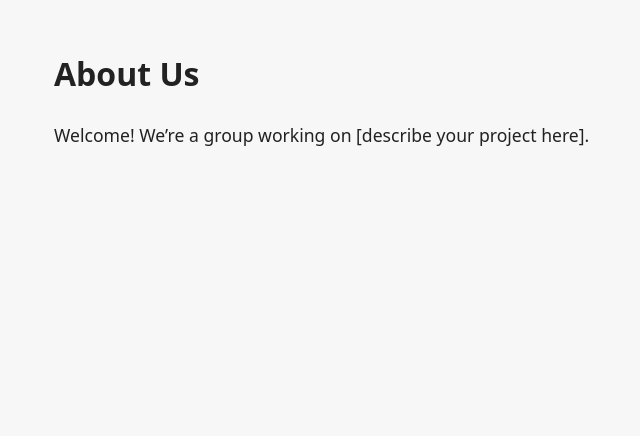
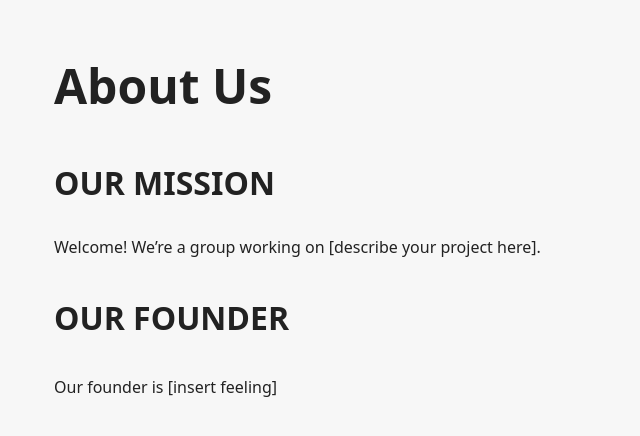
Before and after one commit to arcsystemworks/aboutus, a plain HTML site: page index.html in a window 1280 px wide. Shown: the whole page, without its empty margins (236-876 px from the left). Drawn offline with Linux system fonts and the light colour scheme.

Commit message:
Modify font and heading styles in index.html
Updated font family to monospace and adjusted heading sizes.

```diff
--- a/index.html
+++ b/index.html
@@ -9,14 +9,17 @@
       max-width: 700px;
       margin: 3rem auto;
       padding: 0 1.5rem;
-      font: 1.1rem/1.6 system-ui, sans-serif;
+      font: 1.1rem/1.6 system-ui, monospace;
       color: #222;
       background: #f7f7f7;
     }
   </style>
 </head>
 <body>
-  <h1 style="font-size:2rem;">About Us</h1>
-  <p>Welcome! We’re a group working on [describe your project here].</p>
+  <h1 style="font-size:3rem;">About Us</h1>
+  <h2 style="font-size:2rem;">OUR MISSION</h2>
+  <p style="font-size:1rem;">Welcome! We’re a group working on [describe your project here].</p>
+  <h3 style="font-size:2rem;">OUR FOUNDER</h3>
+  <p style="font-size:1rem;">Our founder is [insert feeling]</p>
 </body>
 </html>
```
